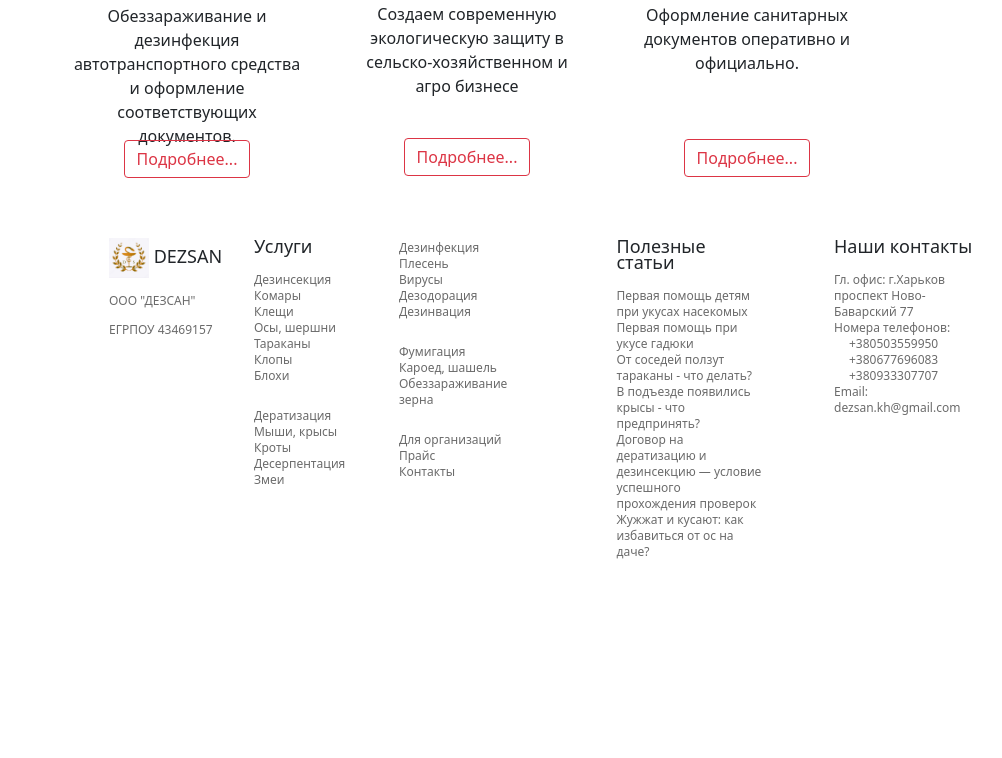
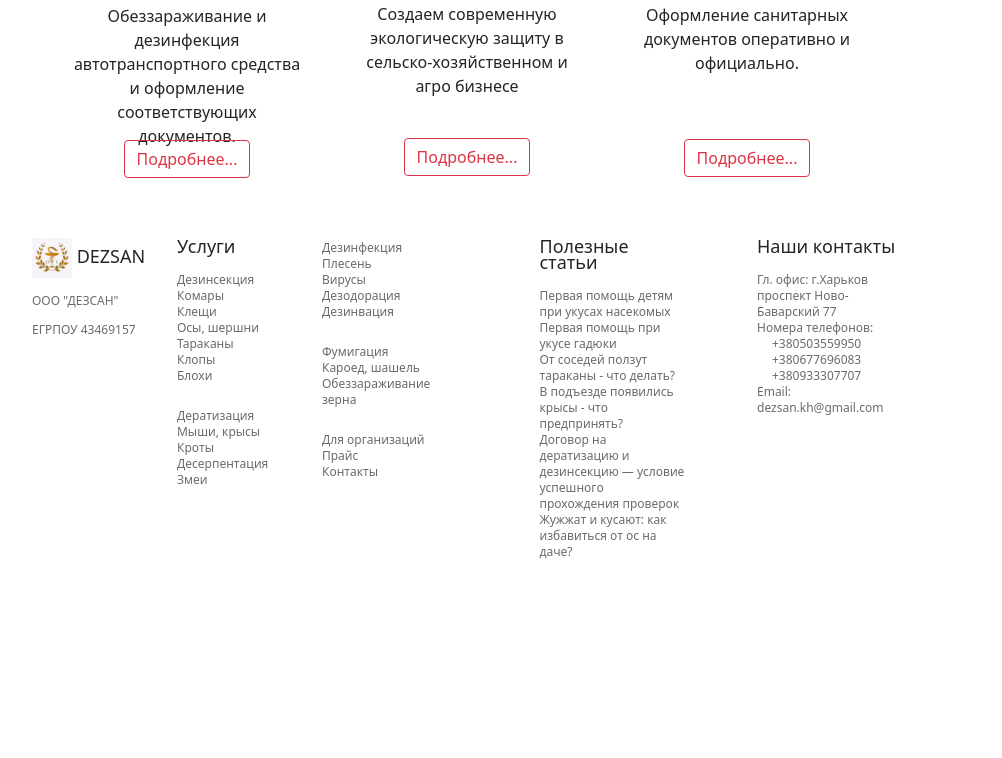
Before and after one commit to vfedirko2022/vfedirko2022.github.io, a PHP site: page /dez.html in a window 1280 px wide. Shown: the part 3334-4092 px from the top of the page, without its empty margins (173-1175 px from the left). Run offline with PHP 8.4, Linux system fonts and the light colour scheme.

Commit message:
Add files via upload

```diff
--- a/css/style_dez.css
+++ b/css/style_dez.css
@@ -161,6 +161,9 @@ a{
     .garantiya_title{
         font-size: 22px;
     }
+    .garantiya_time_fon{
+        padding: 0 2px;
+    }
 }
 .garantiya_content{
     margin-bottom: 0;
@@ -278,14 +281,18 @@ a{
 
 
 .footer_block{
-    justify-content: center;
-    margin: 0 200px;
+    margin: auto;
     width: 870px;
 }
 .footer{
+    margin-bottom: 40px;
     padding: 0;
     margin-right: 0;
     margin-left: 0;
+}
+.footer_stat{
+    margin: 0 auto;
+    margin-bottom: 40px;
 }
 .footer ul{
     padding: 0;
```
